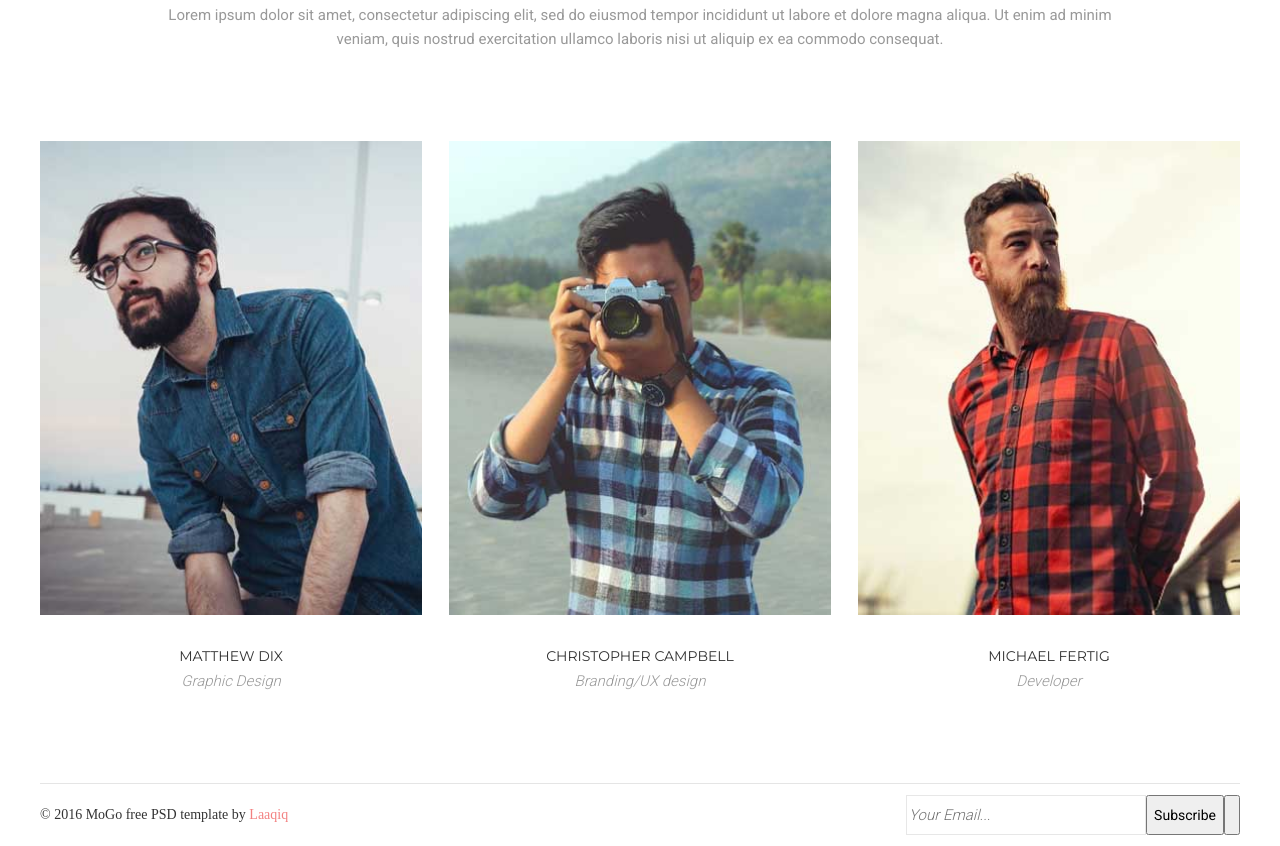
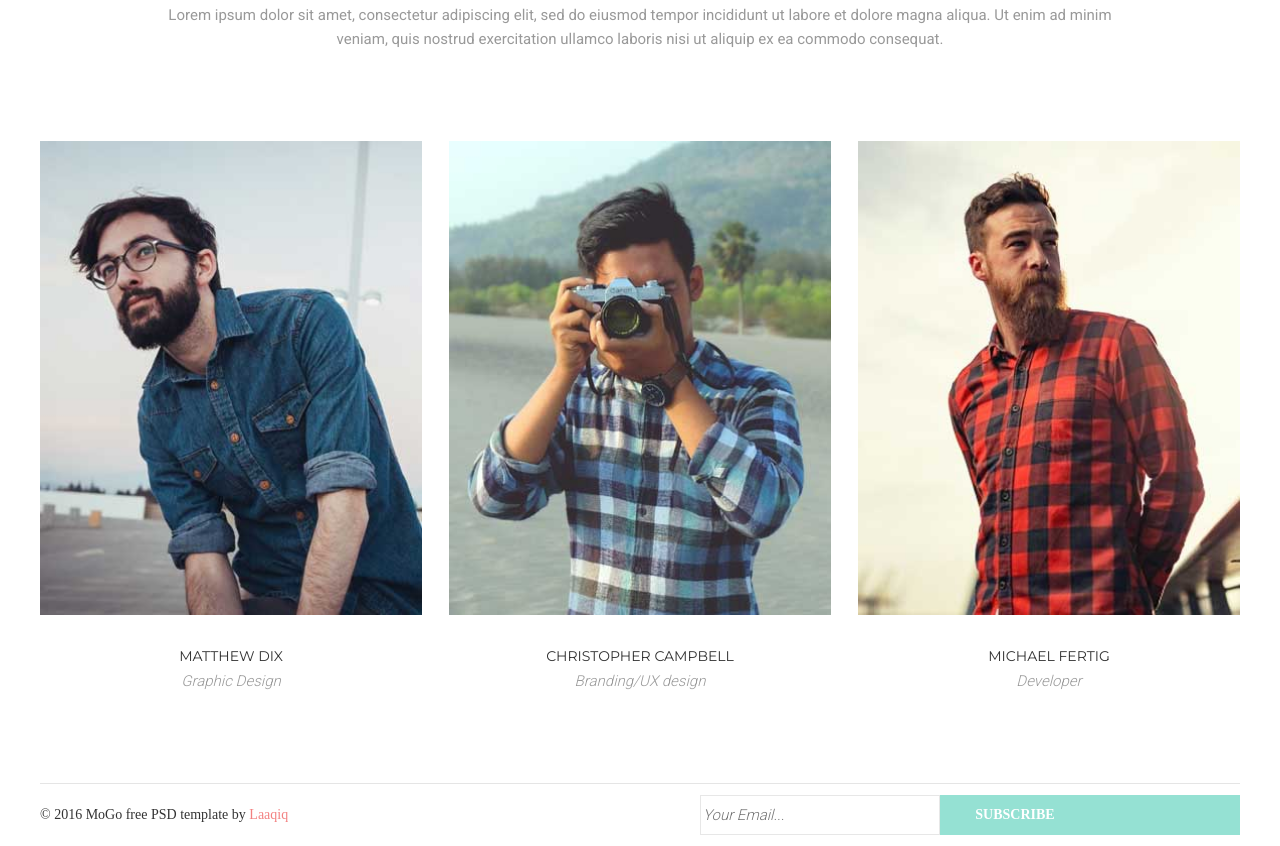
Before and after one commit to LeYuliia/course, a plain HTML site: page html-css/module-6/index.html in a window 1280 px wide. Shown: the part 885-1731 px from the top of the page. Drawn offline with Linux system fonts and the light colour scheme.

Commit message:
Update style.css

```diff
--- a/html-css/module-6/style.css
+++ b/html-css/module-6/style.css
@@ -308,7 +308,7 @@ font-weight: 400;
         width: 234px;
         height: 36px;}
 
-    input[type="submit"]{
+   .footer button{
          border-style: none;
         background-color: #95e1d3;
         font-family: "Mantserrat";
```
